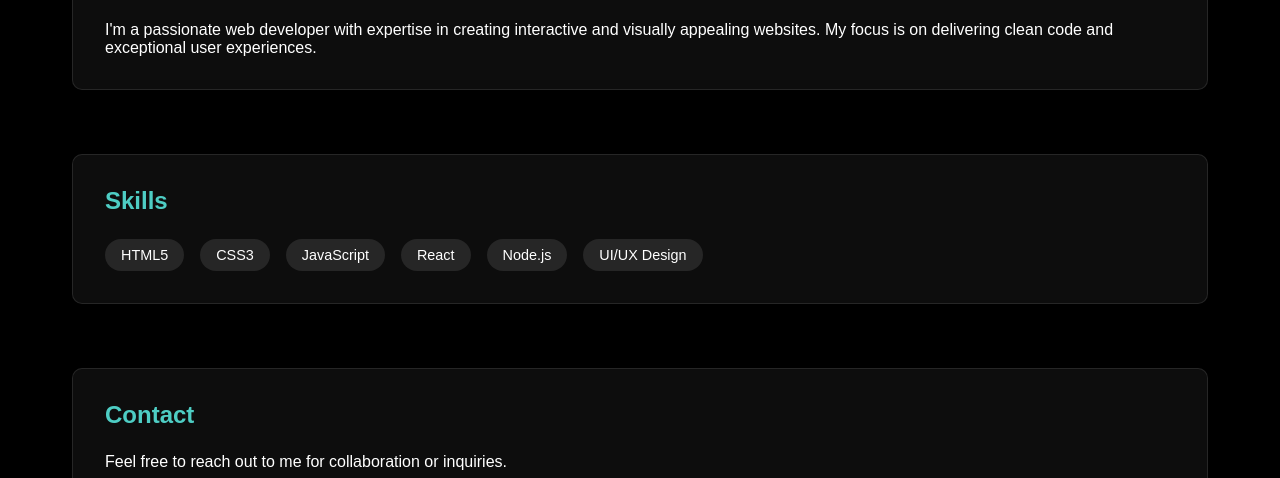
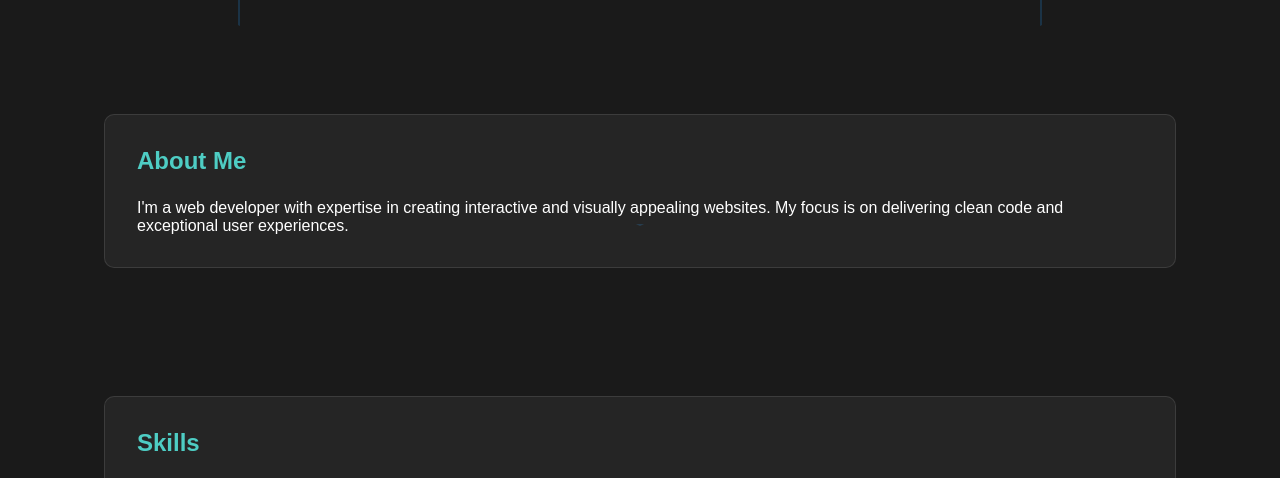
Before and after one commit to Simonf8/Portfolio-with-Hexagon-Grid-Background, a plain HTML site: page index.html in a window 1280 px wide. Shown: the part 576-1054 px from the top of the page. Drawn offline with Linux system fonts and the light colour scheme.

Commit message:
refactor: update about section text and enhance CSS styles for improved design and responsiveness

```diff
--- a/index.html
+++ b/index.html
@@ -56,7 +56,7 @@
             <div class="hex-container">
                 <div class="about">
                     <h2>About Me</h2>
-                    <p>I'm a passionate web developer with expertise in creating interactive and visually appealing websites. My focus is on delivering clean code and exceptional user experiences.</p>
+                    <p>I'm a web developer with expertise in creating interactive and visually appealing websites. My focus is on delivering clean code and exceptional user experiences.</p>
                 </div>
                 <div class="hex-border"></div>
             </div>
--- a/styles.css
+++ b/styles.css
@@ -1,3 +1,8 @@
+:root {
+  --primary-color: #2196f3;
+  --background-color: #1a1a1a;
+}
+
 * {
   margin: 0;
   padding: 0;
@@ -6,15 +11,52 @@
 }
 
 body {
-    background-color: #000;
-    color: #fff;
+  background-color: var(--background-color);
+  color: white;
+  font-family: Arial, sans-serif;
+  position: relative;
+  min-height: 100vh;
   overflow-x: hidden;
+}
+
+body::before {
+  content: '';
+  position: fixed;
+  top: 50%;
+  left: 50%;
+  width: 600px;
+  height: 600px;
+  transform: translate(-50%, -50%);
+  background: none;
+  border: 2px solid var(--primary-color);
+  transition: all 0.5s;
+  animation: rotate 4s linear infinite;
+  clip-path: polygon(25% 0%, 75% 0%, 100% 50%, 75% 100%, 25% 100%, 0% 50%);
+  opacity: 0;
+  z-index: -1;
+}
+
+body:hover::before {
+  opacity: 0.2;
+  width: 800px;
+  height: 800px;
+}
+
+@keyframes rotate {
+  0% {
+    transform: translate(-50%, -50%) rotate(0deg);
+  }
+  100% {
+    transform: translate(-50%, -50%) rotate(360deg);
+  }
 }
 
 .container {
   max-width: 1200px;
   margin: 0 auto;
   padding: 2rem;
+  position: relative;
+  z-index: 1;
 }
 
 header {
@@ -46,10 +88,9 @@ section {
 /* Hexagon Border Hover Effect */
 .hex-container {
   position: relative;
-    margin: 0 auto;
+  margin: 2rem 0;
+  padding: 2rem;
   transition: all 0.3s ease;
-    box-shadow: 0 10px 20px rgba(0, 0, 0, 0.2);
-    border-radius: 10px;
 }
 
 .project-card, .about, .skills, .contact {
@@ -68,26 +109,16 @@ section {
   left: 0;
   width: 100%;
   height: 100%;
-    z-index: -1;
+  background: none;
+  border: 2px solid var(--primary-color);
+  clip-path: polygon(25% 0%, 75% 0%, 100% 50%, 75% 100%, 25% 100%, 0% 50%);
   opacity: 0;
-    transition: all 0.5s ease;
-}
-
-.hex-border::before {
-    content: '';
-    position: absolute;
-    top: -5px;
-    left: -5px;
-    right: -5px;
-    bottom: -5px;
-    background: transparent;
-    border: 2px solid #4ecdc4;
-    clip-path: polygon(50% 0%, 100% 25%, 100% 75%, 50% 100%, 0% 75%, 0% 25%);
-    transition: all 0.5s ease;
+  transition: all 0.3s ease;
 }
 
 .hex-container:hover .hex-border {
   opacity: 1;
+  transform: scale(1.05);
 }
 
 .hex-container:hover {
```
Lines whose indentation alone changed are shown as unchanged.
